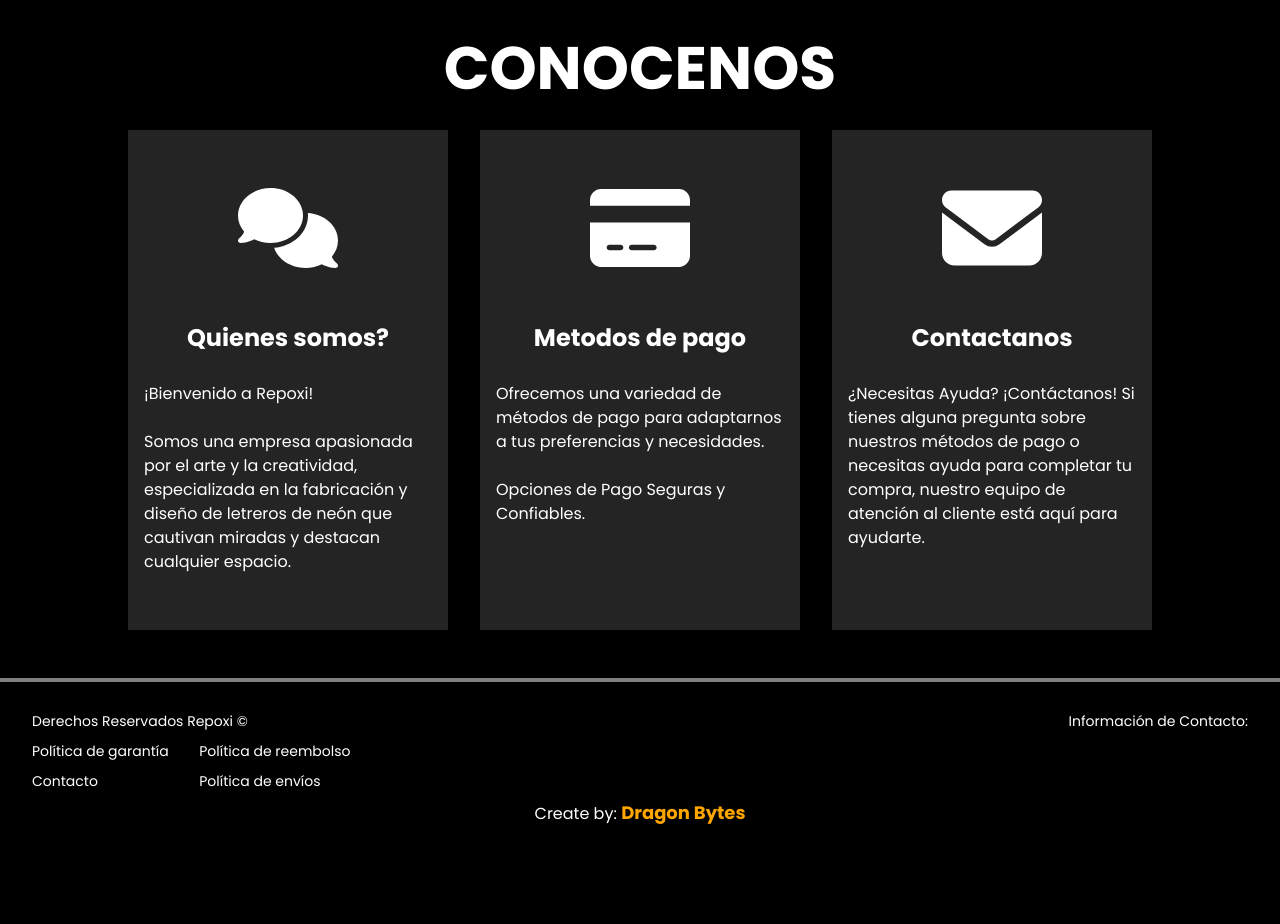
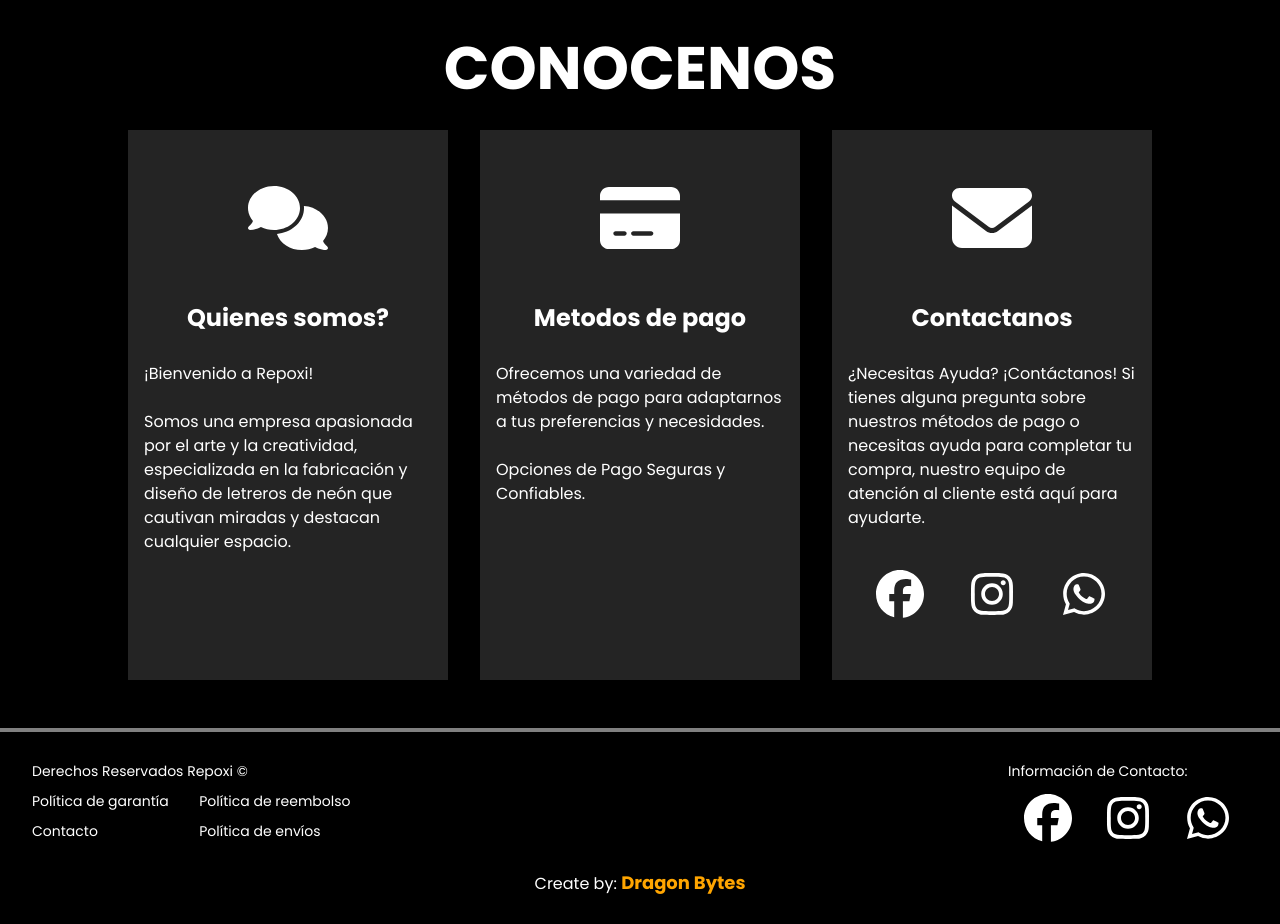
Before and after one commit to aten039/repoxi_react_vite, a React (Vite) app: page / in a window 1280 px wide. Shown: the part 1060-1984 px from the top of the page. Before the commit the page ends 1914 px from the top, so only its background shows below. Built offline with nearby package versions, Linux system fonts and the light colour scheme.

Commit message:
component red social, fix css

```diff
--- a/package.json
+++ b/package.json
@@ -11,6 +11,7 @@
   },
   "dependencies": {
     "@fortawesome/fontawesome-svg-core": "^6.7.2",
+    "@fortawesome/free-brands-svg-icons": "^6.7.2",
     "@fortawesome/free-solid-svg-icons": "^6.7.2",
     "@fortawesome/react-fontawesome": "^0.2.2",
     "react": "^19.0.0",
--- a/src/components/layouts/Layout.tsx
+++ b/src/components/layouts/Layout.tsx
@@ -1,6 +1,7 @@
 import { Link, Outlet } from "react-router";
 import style from './layout.module.css'
 import { useState } from "react";
+import SocialRed from "../ui/SocialRed/SocialRed";
 
 export default function Layout() {
 
@@ -48,6 +49,7 @@
             <div>
                 <p>Información de Contacto:</p>
                 <div className="redes-sociales">
+                  <SocialRed/>
                 </div>
             </div>
         </div>
--- a/src/components/ui/OurInfo/OurInfo.module.css
+++ b/src/components/ui/OurInfo/OurInfo.module.css
@@ -20,16 +20,14 @@
     padding: 1rem;
     background-color: var(--bg-content);
     flex: 1;
-    height: 500px;
+    height: 550px;
 }
 
 .icon_awesome{
-    width: 100px;
-    height: 100px;
+    width: 80px;
+    height: 80px;
     display: block;
     margin: 2rem auto;
-
-
 }
 
 .icon_title{
@@ -49,9 +47,13 @@
 @media(max-width:991px){
     .content{
         flex-direction: column;
+        flex: 1;
     }
     .title{
         font-size: var(--text-4xl);
+    }
+    .icon{
+        height: auto;
     }
 }
 @media(min-width:1600px){
--- a/src/components/ui/OurInfo/OurInfo.tsx
+++ b/src/components/ui/OurInfo/OurInfo.tsx
@@ -1,6 +1,7 @@
 import { FontAwesomeIcon } from '@fortawesome/react-fontawesome'
 import style from "./OurInfo.module.css"
 import {faComments, faCreditCard, faEnvelope } from '@fortawesome/free-solid-svg-icons'
+import SocialRed from '../SocialRed/SocialRed'
 
 export default function OurInfo() {
   return (
@@ -24,6 +25,7 @@
                 <h3 className={style.icon_title}>Contactanos </h3>
                 <p className={style.icon_description}>¿Necesitas Ayuda? ¡Contáctanos!
                     Si tienes alguna pregunta sobre nuestros métodos de pago o necesitas ayuda para completar tu compra, nuestro equipo de atención al cliente está aquí para ayudarte.</p>
+                <SocialRed/>
             </div>
       </div>
     </div>
--- a/src/components/ui/SocialRed/SocialRed.tsx
+++ b/src/components/ui/SocialRed/SocialRed.tsx
@@ -0,0 +1,16 @@
+import { faFacebook, faInstagram, faWhatsapp } from "@fortawesome/free-brands-svg-icons";
+import { FontAwesomeIcon } from "@fortawesome/react-fontawesome";
+import style from "./socialRed.module.css"
+
+export default function SocialRed() {
+  return (
+    <>
+      <div className={style.content_icon}>
+        <FontAwesomeIcon icon={faFacebook} className={style.icon_awesome}/>
+        <FontAwesomeIcon icon={faInstagram} className={style.icon_awesome}/>
+        <FontAwesomeIcon icon={faWhatsapp} className={style.icon_awesome}/>
+      </div>
+    </>
+
+  )
+}
--- a/src/components/ui/SocialRed/socialRed.module.css
+++ b/src/components/ui/SocialRed/socialRed.module.css
@@ -0,0 +1,15 @@
+.content_icon{
+    display: flex;
+    justify-content: space-evenly;
+    align-items: center;
+    gap: 2rem;
+    width: 100%;
+    padding: 1rem;
+}
+
+.icon_awesome{
+    display: block;
+    width: 3rem;
+    height: 3rem;
+
+}
```
Also changed, not shown: 1 other file (tests, documents, lock files or other folders).
